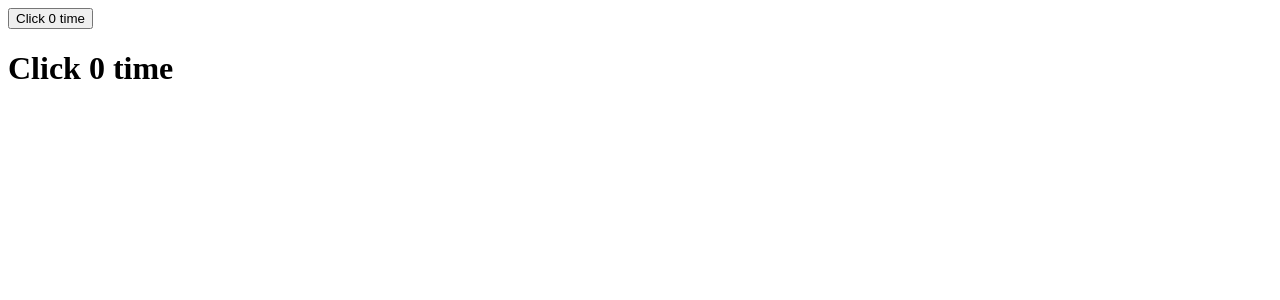
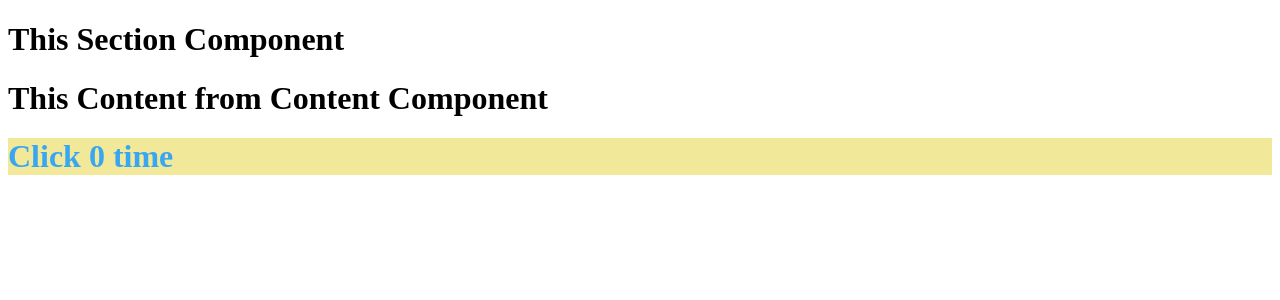
Before and after one commit to waliradim/testClassReact, a React (Create React App) app: page / in a window 1280 px wide. Shown: the top 300 px of the page. Built offline with nearby package versions, Linux system fonts and the light colour scheme.

Commit message:
Context API

```diff
--- a/src/App.js
+++ b/src/App.js
@@ -12,12 +12,18 @@ import HoverCounter from './Components/HOC/HoverCounter'
 import Counter from './Components/RenderProps/Counter'
 import ClickCounterProp from './Components/RenderProps/ClickCounter'
 import HoverCounterProp from './Components/RenderProps/HoverCounter'
+import Section from './Components/APIcontext/Section'
+import ThemeContext from './Components/APIcontext/themeContext'
 
-
-export default function App() {
+export default class App extends React.Component {
+  state = {
+    theme: 'dark'
+  }
 
   // const ara =[1,2];
 
+  render() {
+    const { theme } = this.state;
     return (
       <div>
         {/* <Clock />
@@ -39,12 +45,20 @@ export default function App() {
         {/* <ClickCounter />
       <HoverCounter /> */}
 
-      <Counter render={(count, incrementCount) => (
+        {/*  <Counter>
+          {(count, incrementCount) => (
             <ClickCounterProp count={count} incrementCount={incrementCount} />
-      )} />
-      <Counter render={(count, incrementCount) => (
+          )}
+        </Counter>
+        <Counter >
+          {(count, incrementCount) => (
             <HoverCounterProp count={count} incrementCount={incrementCount} />
-      )} />
-    </div>
+          )}
+        </Counter> */}
+
+        <Section theme={theme} />
+
+      </div >
     )
   }
+}
--- /dev/null
+++ b/src/Components/APIcontext/Content.js
@@ -0,0 +1,20 @@
+import React from 'react'
+import HoverCounter from '../RenderProps/HoverCounter'
+import Counter from '../RenderProps/Counter'
+import ThemeContext from './themeContext'
+
+export default function Content({ theme }) {
+    return (
+        <div>
+            <h1>This Content from Content Component</h1>
+            <Counter>
+                {(count, incrementCount) => (
+                    <HoverCounter
+                        count={count}
+                        incrementCount={incrementCount}
+                        theme={theme} />
+                )}
+            </Counter>
+        </div>
+    )
+}
--- /dev/null
+++ b/src/Components/APIcontext/Section.js
@@ -0,0 +1,11 @@
+import React from 'react'
+import Content from './Content'
+
+export default function Section({ theme }) {
+    return (
+        <div>
+            <h1>This Section Component</h1>
+            <Content theme={theme} />
+        </div>
+    )
+}
--- /dev/null
+++ b/src/Components/APIcontext/lib/Context.js
@@ -0,0 +1,26 @@
+class Context {
+    constructor(value = null) {
+        this.value = value;
+    }
+
+    //provider
+    Provider = ({ children, value }) => {
+        this.value = value;
+        return children;
+    }
+
+    //consumer
+    Consumer = ({ children }) => children(this.value);
+
+}
+
+function createContext(value = null) {
+    const context = new Context(value);
+    return {
+        provider: context.provider,
+        consumer: context.consumer
+    }
+}
+
+
+export default createContext;
--- /dev/null
+++ b/src/Components/APIcontext/themeContext.js
@@ -0,0 +1,4 @@
+import createContext from "./lib/Context";
+
+const themeContext = createContext();
+export default themeContext;
--- a/src/Components/RenderProps/Counter.js
+++ b/src/Components/RenderProps/Counter.js
@@ -10,7 +10,7 @@ export default class Counter extends Component {
     }
     render() {
         const { count } = this.state;
-        const { render } = this.props;
-        return render(count, this.incrementCount);
+        const { children } = this.props;
+        return children(count, this.incrementCount);
     }
 }
--- a/src/Components/RenderProps/HoverCounter.js
+++ b/src/Components/RenderProps/HoverCounter.js
@@ -1,9 +1,11 @@
 import React from 'react'
 
-export default function HoverCounter({ count, incrementCount }) {
+export default function HoverCounter({ count, incrementCount, theme }) {
+    const style = theme === 'dark' ? { backgroundColor: '#F1E999', color: '#38A6F1' } : null;
+
     return (
         <div>
-            <h1 onMouseOver={incrementCount}>Click {count} time</h1>
+            <h1 onMouseOver={incrementCount} style={style}>Click {count} time</h1>
         </div>
     )
 }
--- a/src/index.js
+++ b/src/index.js
@@ -3,4 +3,4 @@ import ReactDOM from 'react-dom';
 import App from './App';
 
 
-ReactDOM.render(<App />,document.getElementById('root'));
+ReactDOM.render(<App />, document.getElementById('root'));
```
Lines whose indentation alone changed are shown as unchanged.
